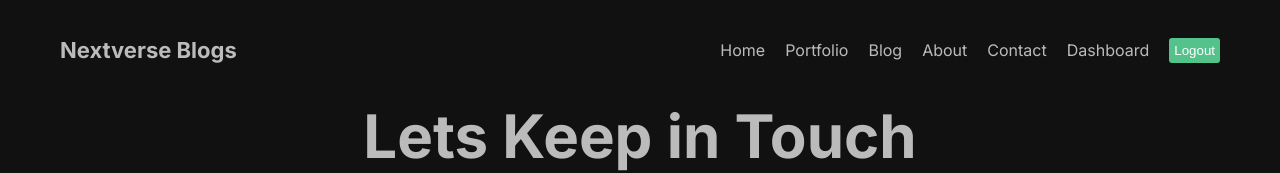
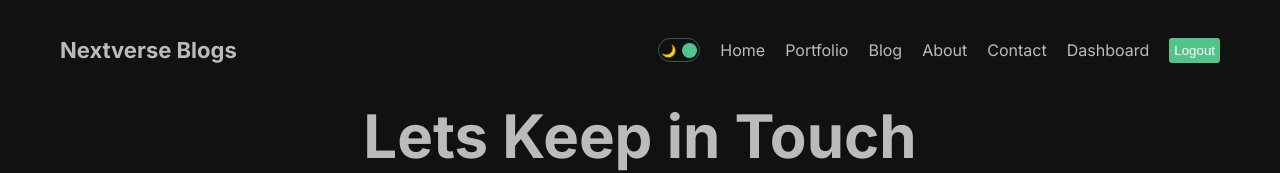
Before and after one commit to ankitnimje/blog-next-door, a Next.js app: page /contact in a window 1280 px wide. Shown: the top 173 px of the page. Built offline with nearby package versions, Linux system fonts and the light colour scheme.

Commit message:
add context api

```diff
--- /dev/null
+++ b/context/ThemeContext.js
@@ -0,0 +1,19 @@
+"use client";
+
+import { createContext, useState } from "react";
+
+export const ThemeContext = createContext();
+
+export const ThemeProvider = ({ children }) => {
+  const [mode, setMode] = useState("dark");
+
+  const toggle = () => {
+    setMode((prev) => (prev === "dark" ? "light" : "dark"));
+  };
+
+  return (
+    <ThemeContext.Provider value={{ toggle, mode }}>
+      <div className={`theme ${mode}`}>{children}</div>
+    </ThemeContext.Provider>
+  );
+};
--- a/src/app/globals.css
+++ b/src/app/globals.css
@@ -26,3 +26,17 @@
     flex-direction: column;
     justify-content: space-between;
 }
+
+.theme {
+  transition: 1s all ease;
+}
+
+.light {
+  background-color: white;
+  color: #111
+}
+
+.dark {
+  background-color: #111;
+  color: #bbb
+}
--- a/src/app/layout.js
+++ b/src/app/layout.js
@@ -2,6 +2,7 @@
 import "./globals.css";
 import { Inter } from "next/font/google";
 import Footer from "@/components/footer/Footer";
+import { ThemeProvider } from "../../context/ThemeContext";
 
 const inter = Inter({ subsets: ["latin"] });
 
@@ -14,11 +15,13 @@
   return (
     <html lang="en">
       <body className={inter.className}>
-        <div className="container">
-          <Navbar />
-          {children}
-          <Footer />
-        </div>
+        <ThemeProvider>
+          <div className="container">
+            <Navbar />
+            {children}
+            <Footer />
+          </div>
+        </ThemeProvider>
       </body>
     </html>
   );
--- /dev/null
+++ b/src/components/DarkModeToggle/DarkModeToggle.jsx
@@ -0,0 +1,21 @@
+"use client";
+
+import React, { useContext } from "react";
+import styles from "./darkModeToggle.module.css";
+import { ThemeContext } from "../../../context/ThemeContext";
+
+const DarkModeToggle = () => {
+  const { toggle, mode } = useContext(ThemeContext);
+  return (
+    <div className={styles.container} onClick={toggle}>
+      <div className={styles.icon}>🌙</div>
+      <div className={styles.icon}>🔆</div>
+      <div
+        className={styles.ball}
+        style={mode === "light" ? { left: "2px" } : { right: "2px" }}
+      />
+    </div>
+  );
+};
+
+export default DarkModeToggle;
--- /dev/null
+++ b/src/components/DarkModeToggle/DarkModeToggle.module.css
@@ -0,0 +1,24 @@
+.container{
+    width: 42px;
+    height: 24px;
+    border: 1.5px solid #53c28b70;
+    border-radius: 30px;
+    display: flex;
+    align-items: center;
+    justify-content: space-between;
+    padding: 2px;
+    position: relative;
+    cursor: pointer;
+  }
+
+  .icon{
+    font-size: 12px;
+  }
+
+  .ball{
+    width: 15px;
+    height: 15px;
+    background-color: #53c28b;
+    border-radius: 50%;
+    position: absolute;
+  }
--- a/src/components/navbar/Navbar.jsx
+++ b/src/components/navbar/Navbar.jsx
@@ -3,6 +3,7 @@
 import React from "react";
 
 import styles from "./Navbar.module.css";
+import DarkModeToggle from "../DarkModeToggle/DarkModeToggle";
 
 const links = [
   {
@@ -44,6 +45,7 @@
         Nextverse Blogs
       </Link>
       <div className={styles.links}>
+        <DarkModeToggle />
         {links?.map((link) => {
           return (
             <Link href={link?.url} key={link?.id} className={styles.link}>
```
Also changed, not shown: src/app/blog/page.jsx (+8 -7 lines).
